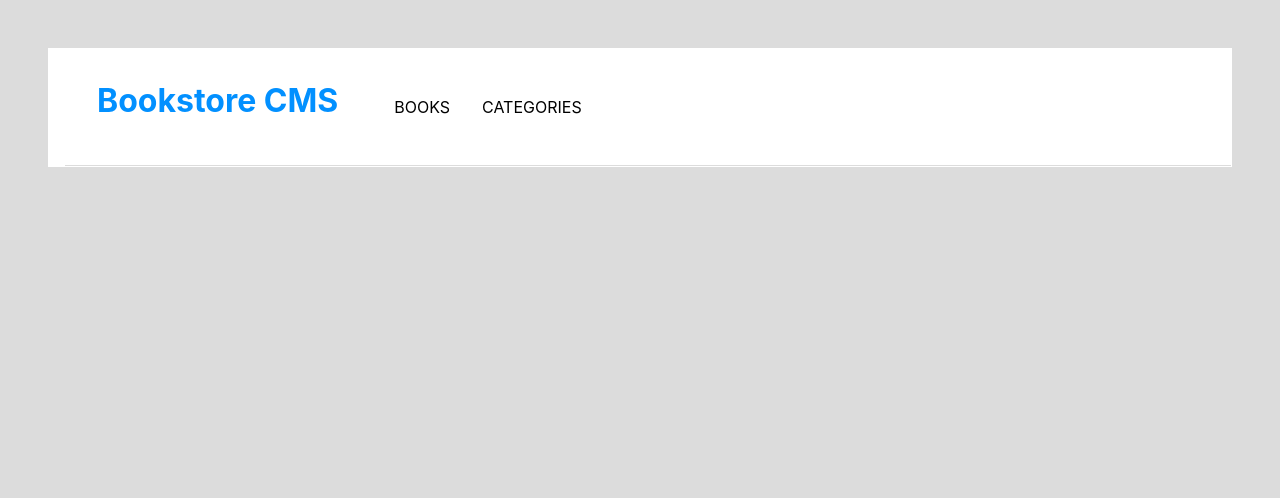
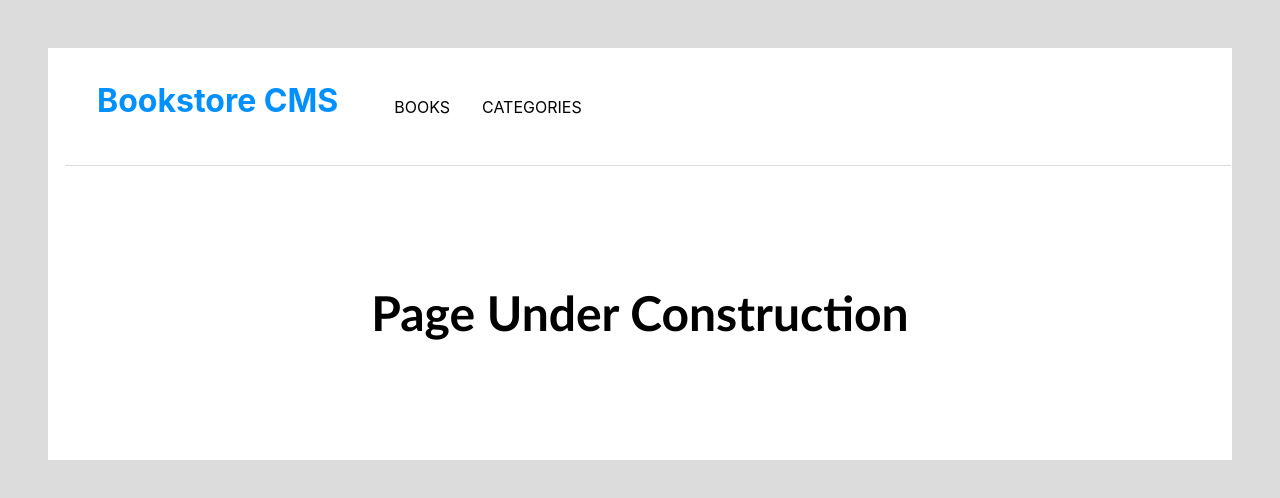
Before and after one commit to yegonkimutai/Book-store-project, a React (Create React App) app: page /categories in a window 1280 px wide. Shown: the top 498 px of the page. Built offline with nearby package versions, Linux system fonts and the light colour scheme.

Commit message:
Create category section

```diff
--- a/src/App.js
+++ b/src/App.js
@@ -2,6 +2,7 @@ import './App.css';
 import { Route, Routes } from 'react-router-dom';
 import Navbar from './components/Navbar';
 import BookList from './components/BookList';
+import Category from './components/Category';
 
 function App() {
   return (
@@ -10,7 +11,7 @@ function App() {
         <Navbar />
         <Routes>
           <Route path="/" element={<BookList />} />
-          <Route path="/categories" />
+          <Route path="/categories" element={<Category/>} />
         </Routes>
       </div>
     </div>
--- /dev/null
+++ b/src/components/Category.css
@@ -0,0 +1,6 @@
+.main-category {
+    margin: 10%;
+    text-align: center;
+    font-family: 'Trebuchet MS', 'Lucida Sans Unicode', 'Lucida Grande', 'Lucida Sans', Arial, sans-serif;
+    font-size: 2rem;
+}
--- /dev/null
+++ b/src/components/Category.js
@@ -0,0 +1,11 @@
+import './Category.css';
+
+const Category = () => {
+    return (
+        <div className='main-category'>
+            <h2>Page Under Construction</h2>
+        </div>
+    )
+}
+
+export default Category
```
